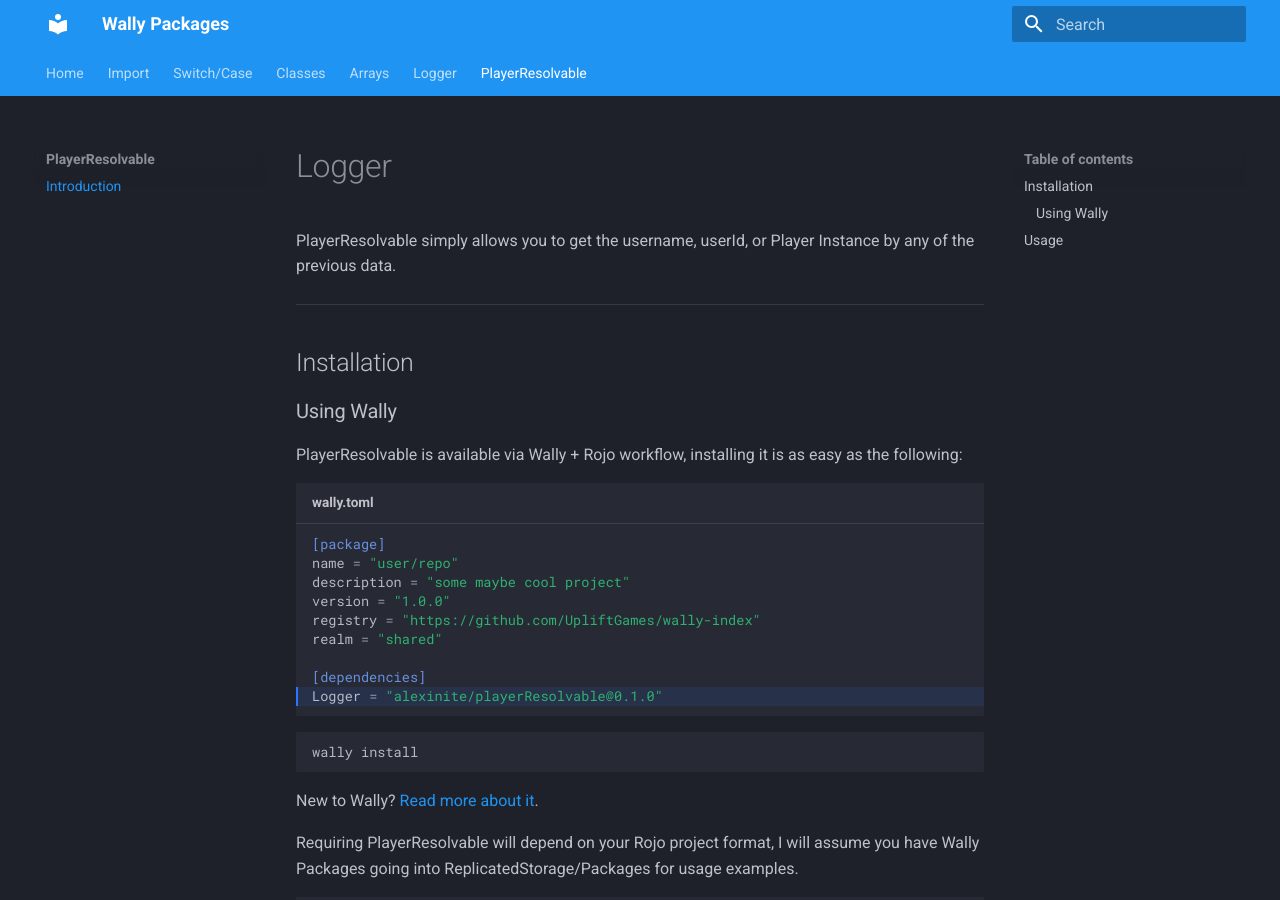
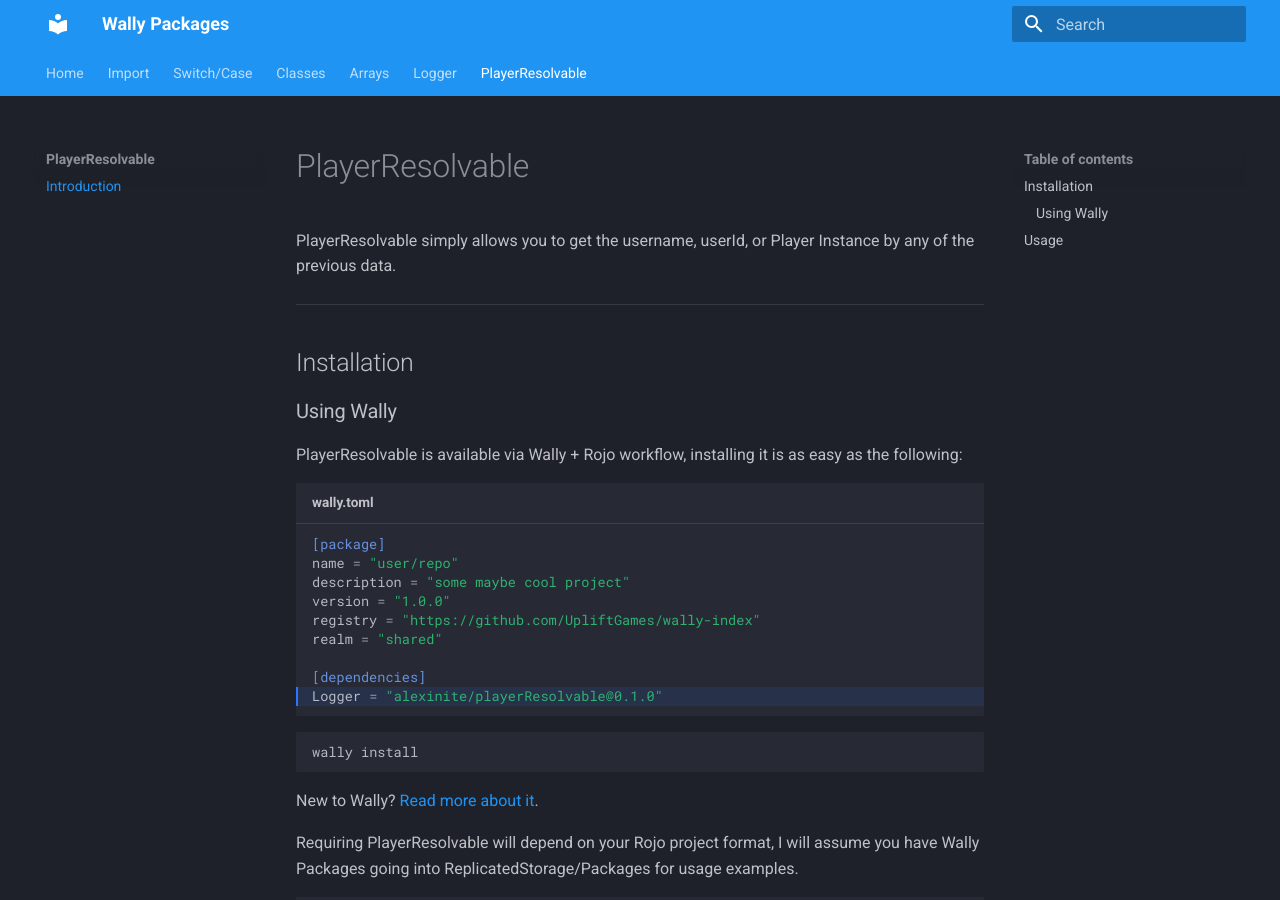
Before and after one commit to alexasterisk/WallyPackages, an MkDocs documentation site: the page built from docs/playerResolvable/index.md, in a window 1280 px wide and 900 px high. Built offline with MkDocs 1.6.1 and Material for MkDocs 9.7.7, drawn with Linux system fonts in a browser that asks for light colours.

Commit message:
fix naming issue

```diff
--- a/docs/playerResolvable/index.md
+++ b/docs/playerResolvable/index.md
@@ -1,4 +1,4 @@
-# Logger
+# PlayerResolvable
 
 PlayerResolvable simply allows you to get the username, userId, or Player Instance by any of the previous data.
 
```
